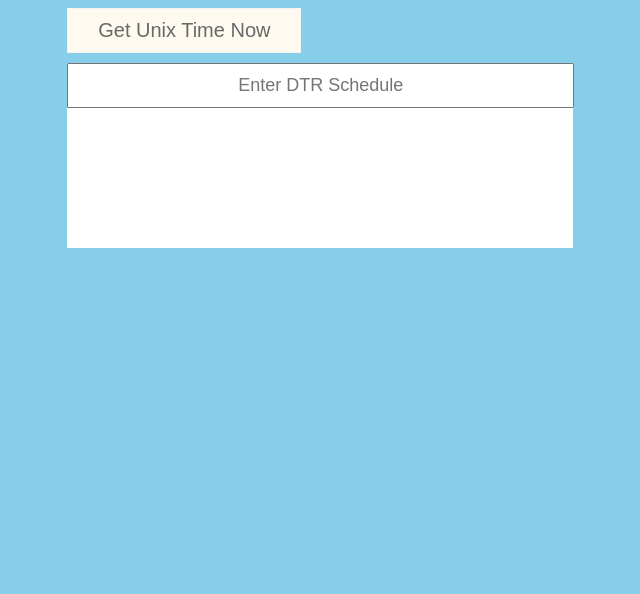
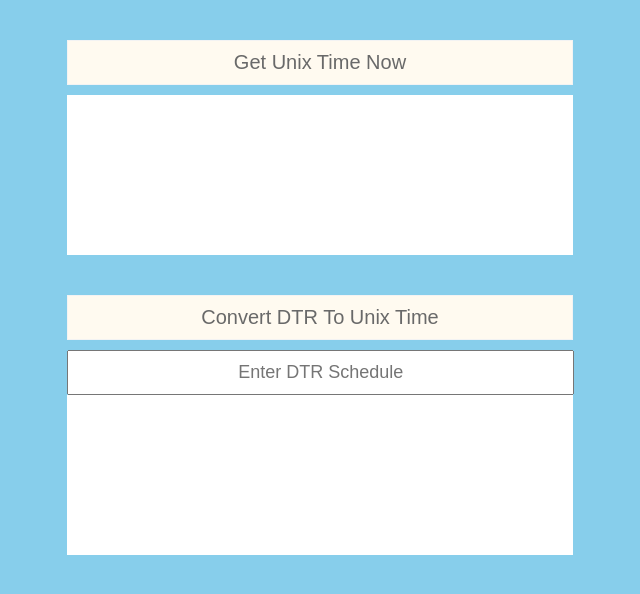
Before and after one commit to rogeryow/ICT-Work, a PHP site: page /dtr.php in a window 1280 px wide. Shown: the top 594 px of the page, without its empty margins (320-960 px from the left). Run offline with PHP 8.4, Linux system fonts and the light colour scheme.

Commit message:
adding new changes

```diff
--- a/css/style.css
+++ b/css/style.css
@@ -7,7 +7,7 @@ body {
 
 .wrapper {
 	width: 40%;
-	margin: 0 auto;
+	margin: 30px auto;
 }
 
 .btn {
@@ -17,6 +17,8 @@ body {
 	cursor: pointer;
 	color: dimgray;
 	font-size: 20px;
+	margin: 10px 0;
+	width: 100%;
 }
 
 input.inpDtr {
@@ -25,18 +27,18 @@ input.inpDtr {
 	padding: 10px 0;
 	text-align: center;
 	font-size: 18px;
-	margin-top: 10px;
 }
 
-ul#elList {
+ul.list {
 	padding: 30px;
 	color: grey;
-	min-height: 80px;
+	height: 100px;
 	background-color: #fff;
 	margin: 0;
+	overflow-y: scroll;
 }
 
-ul#elList li {
-	font-size: 18px;
+ul.list li {
+	font-size: 14px;
 	padding: 5px 5px;
 }
--- a/dtr.php
+++ b/dtr.php
@@ -7,8 +7,13 @@
 <body>
 	<div class="wrapper">
 		<button class="btn" id="btnGetUnixTime">Get Unix Time Now</button>
+		<ul class="list" id="elListUnix"></ul>
+	</div>
+
+	<div class="wrapper">
+		<button class="btn" id="btnConvertUnixTime">Convert DTR To Unix Time</button>
 		<input class="inpDtr" type="input" name="" placeholder="Enter DTR Schedule">
-		<ul id="elList"></ul>
+		<ul class="list" id="elListConvert"></ul>
 	</div>
 
 	<script src="js/dtr.js" type="text/javascript"></script>
--- a/js/dtr.js
+++ b/js/dtr.js
@@ -1,12 +1,20 @@
-const elList = document.getElementById('elList')
+const elListUnix = document.getElementById('elListUnix')
 const btnGetUnixTime = document.getElementById('btnGetUnixTime')
+const btnConvertUnixTime = document.getElementById('btnConvertUnixTime')
+let inpDTR = document.getElementById('inpDtr')
 
-btnGetUnixTime.addEventListener('click', function() {
+btnGetUnixTime.addEventListener('click', displayUnixNowAndDate)
+btnConvertUnixTime.addEventListener('click', displayConvertedUnix)
+
+function displayConvertedUnix() {
+	console.log(inpDTR.value)
+}
+
+function displayUnixNowAndDate() {
 	let unixTime = getUnixTime()
 	let convertedUnixTime = convertUnixtimeToDate(unixTime)
-
-	addToList(`${unixTime} - ${convertedUnixTime}`)
-})
+	addToList(`${unixTime} - ${convertedUnixTime}`, elListUnix)
+}
 
 function getUnixTime() {
 	return Math.round((new Date()).getTime() / 1000)
@@ -16,9 +24,17 @@ function convertUnixtimeToDate(unixTime) {
 	return new Date(unixTime * 1000)
 }
 
-
-function addToList(string) {
+function addToList(string, ul) {
 	let listItem = document.createElement('li')
 	listItem.innerHTML = string
-	elList.appendChild(listItem)
+	ul.appendChild(listItem)
+	ul.scrollIntoView(false)
+	ul.scrollTop = ul.scrollHeight
 }
+
+
+/*
+	morning-in: 5:00 - 8:00, late: 8:01 - 10:00
+	morning-out:
+
+*/
```
